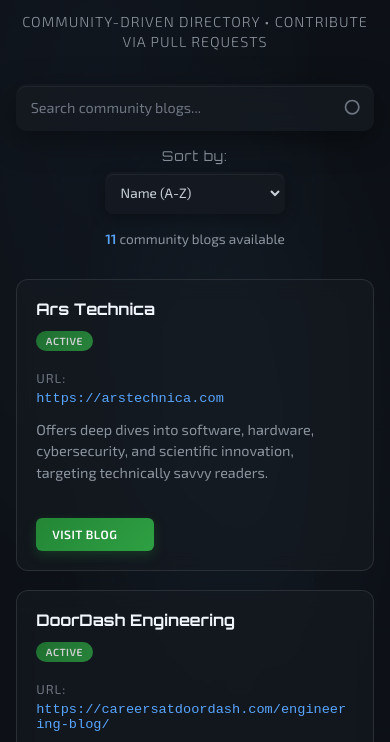
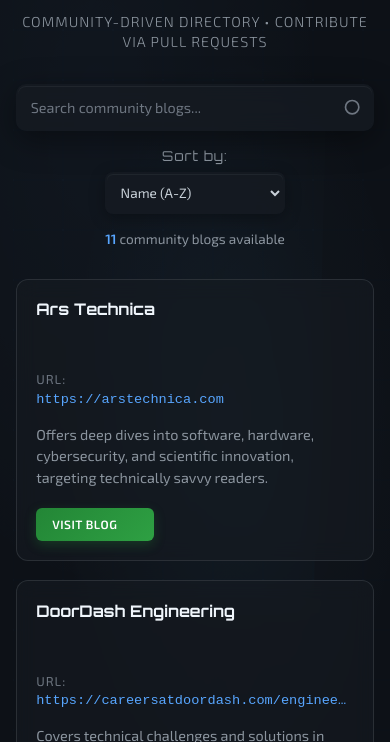
Before and after one commit to caglarsarikaya/tech-blogs, a plain HTML site: page index.html in a window 390 px wide. Shown: the part 83-825 px from the top of the page. Drawn offline with Linux system fonts and the light colour scheme.

Commit message:
card structure fixed

```diff
--- a/index.html
+++ b/index.html
@@ -88,7 +88,6 @@
                     <div class="blog-card-inner">
                         <div class="blog-header">
                             <h3 class="blog-name">${blog.name}</h3>
-                            <div class="blog-status">ACTIVE</div>
                         </div>
                         <div class="blog-url">
                             <span class="url-label">URL:</span>
--- a/styles.css
+++ b/styles.css
@@ -366,6 +366,7 @@ body::before {
     justify-content: space-between;
     align-items: flex-start;
     margin-bottom: 1rem;
+    min-height: 3.5rem;
 }
 
 .blog-name {
@@ -375,19 +376,16 @@ body::before {
     color: #f0f6fc;
     margin: 0;
     line-height: 1.3;
+    display: -webkit-box;
+    -webkit-line-clamp: 2;
+    -webkit-box-orient: vertical;
+    overflow: hidden;
+    text-overflow: ellipsis;
+    max-height: 3.25rem;
+    flex: 1;
+    min-width: 0;
 }
 
-.blog-status {
-    background: linear-gradient(135deg, #238636, #2ea043);
-    color: #ffffff;
-    padding: 0.3rem 0.8rem;
-    border-radius: 20px;
-    font-size: 0.7rem;
-    font-weight: 600;
-    letter-spacing: 0.5px;
-    text-transform: uppercase;
-    animation: pulse 2s infinite;
-}
 
 @keyframes pulse {
     0%, 100% { opacity: 1; }
@@ -396,6 +394,9 @@ body::before {
 
 .blog-url {
     margin-bottom: 1rem;
+    min-height: 2.5rem;
+    display: flex;
+    flex-direction: column;
 }
 
 .url-label {
@@ -413,6 +414,9 @@ body::before {
     margin-top: 0.3rem;
     font-family: 'Courier New', monospace;
     transition: color 0.3s ease;
+    overflow: hidden;
+    text-overflow: ellipsis;
+    white-space: nowrap;
 }
 
 .blog-link:hover {
@@ -581,10 +585,13 @@ body::before {
         flex-direction: row;
         align-items: flex-start;
         gap: 1rem;
+        min-height: 3rem;
     }
 
     .blog-name {
         font-size: 1.1rem;
+        max-height: 2.8rem;
+        -webkit-line-clamp: 2;
     }
 
     .search-input {
@@ -637,16 +644,16 @@ body::before {
         flex-direction: column;
         gap: 0.8rem;
         align-items: flex-start;
+        min-height: 3.8rem;
     }
 
     .blog-name {
         font-size: 1.05rem;
         line-height: 1.4;
+        max-height: 2.8rem;
+        -webkit-line-clamp: 2;
     }
 
-    .blog-status {
-        align-self: flex-start;
-    }
 
     .search-input {
         padding: 0.9rem 2.5rem 0.9rem 0.9rem;
@@ -718,18 +725,16 @@ body::before {
         flex-direction: column;
         gap: 0.7rem;
         align-items: flex-start;
+        min-height: 3.5rem;
     }
 
     .blog-name {
         font-size: 1rem;
         line-height: 1.3;
+        max-height: 2.6rem;
+        -webkit-line-clamp: 2;
     }
 
-    .blog-status {
-        align-self: flex-start;
-        padding: 0.25rem 0.6rem;
-        font-size: 0.65rem;
-    }
 
     .blog-url {
         margin-bottom: 0.8rem;
@@ -738,6 +743,9 @@ body::before {
     .blog-link {
         font-size: 0.85rem;
         word-break: break-all;
+        white-space: nowrap;
+        overflow: hidden;
+        text-overflow: ellipsis;
     }
 
     .blog-description {
@@ -871,6 +879,8 @@ body::before {
 
     .blog-name {
         font-size: 0.95rem;
+        max-height: 2.4rem;
+        -webkit-line-clamp: 2;
     }
 
     .blog-description {
```
